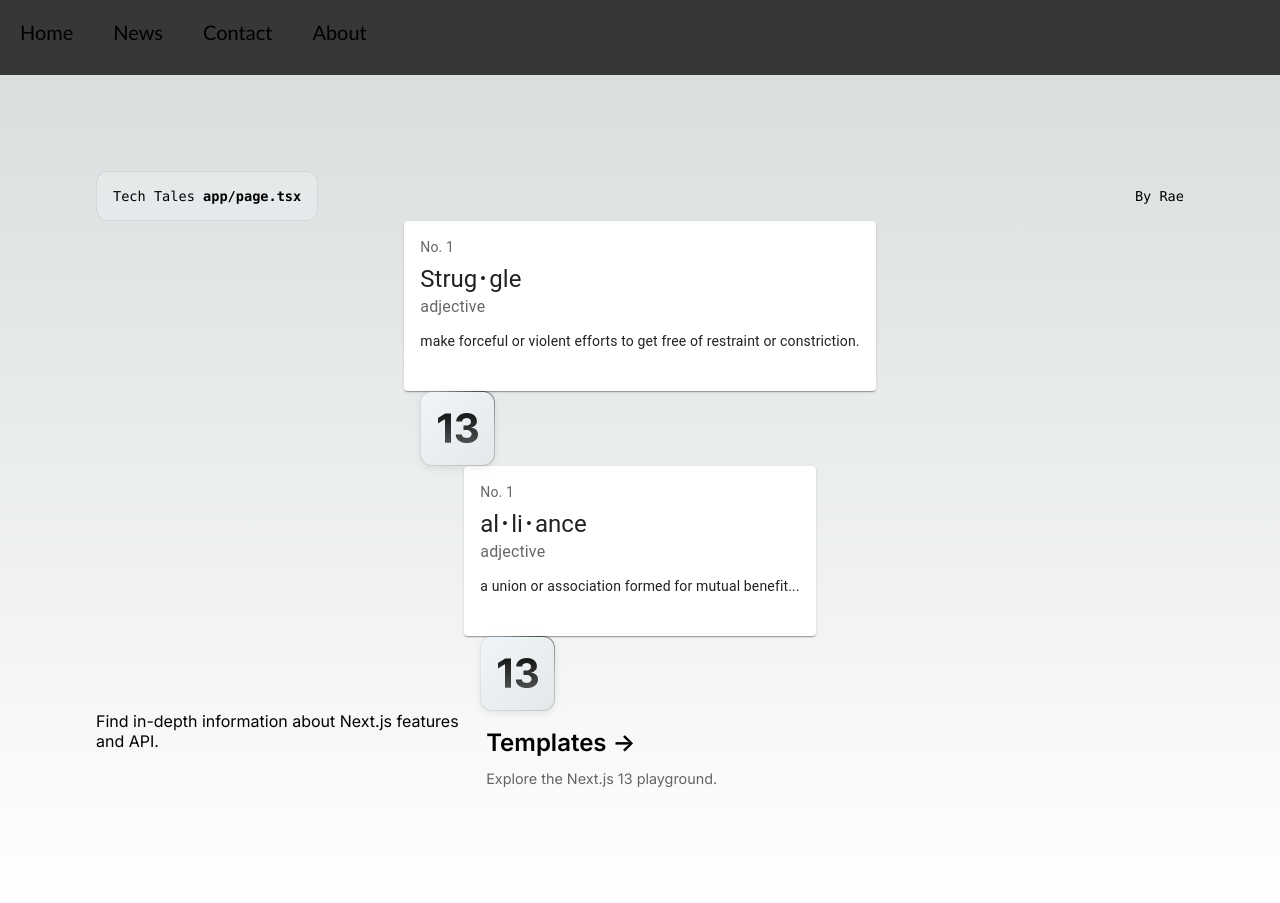
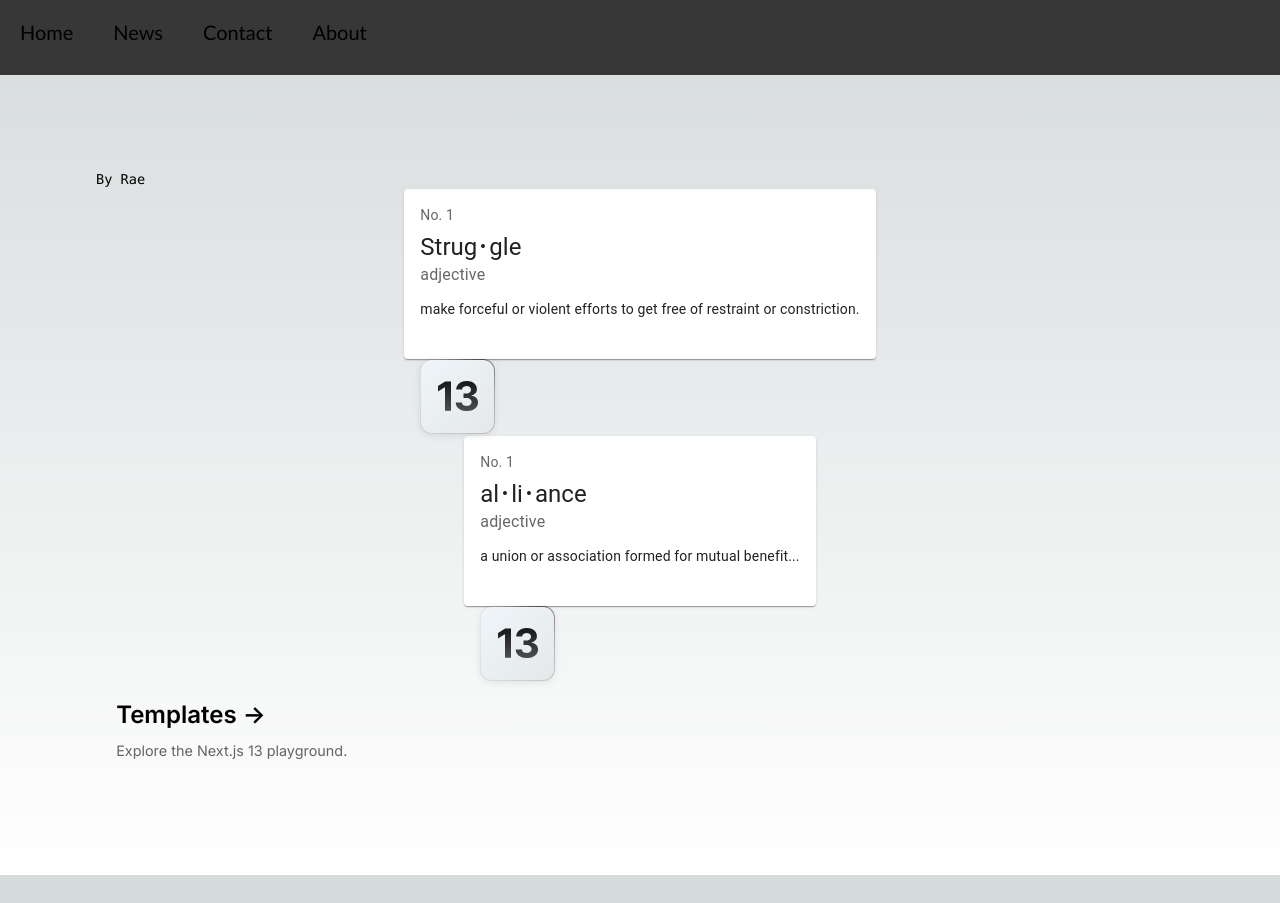
Before and after one commit to rachelCodes20/Nextjs-Blog, a Next.js app in the folder tech-tales/: page / in a window 1280 px wide. After the commit the page ends 875 px from the top, so only its background shows below. Built offline with nearby package versions, Linux system fonts and the light colour scheme.

Commit message:
clean up

```diff
--- a/tech-tales/app/page.tsx
+++ b/tech-tales/app/page.tsx
@@ -11,10 +11,6 @@ export default function Home() {
   return (
     <main className={styles.main}>
       <div className={styles.description}>
-        <p>
-          Tech Tales&nbsp;
-          <code className={styles.code}>app/page.tsx</code>
-        </p>
         <div>
           <a
             href="https://vercel.com?utm_source=create-next-app&utm_medium=appdir-template&utm_campaign=create-next-app"
@@ -45,9 +41,6 @@ export default function Home() {
         </div>
       </div>
       <div className={styles.grid}>
-          <p className={inter.className}>
-            Find in-depth information about Next.js features and API.
-          </p>
         <a
           href="https://vercel.com/templates?framework=next.js&utm_source=create-next-app&utm_medium=appdir-template&utm_campaign=create-next-app"
           className={styles.card}
```
